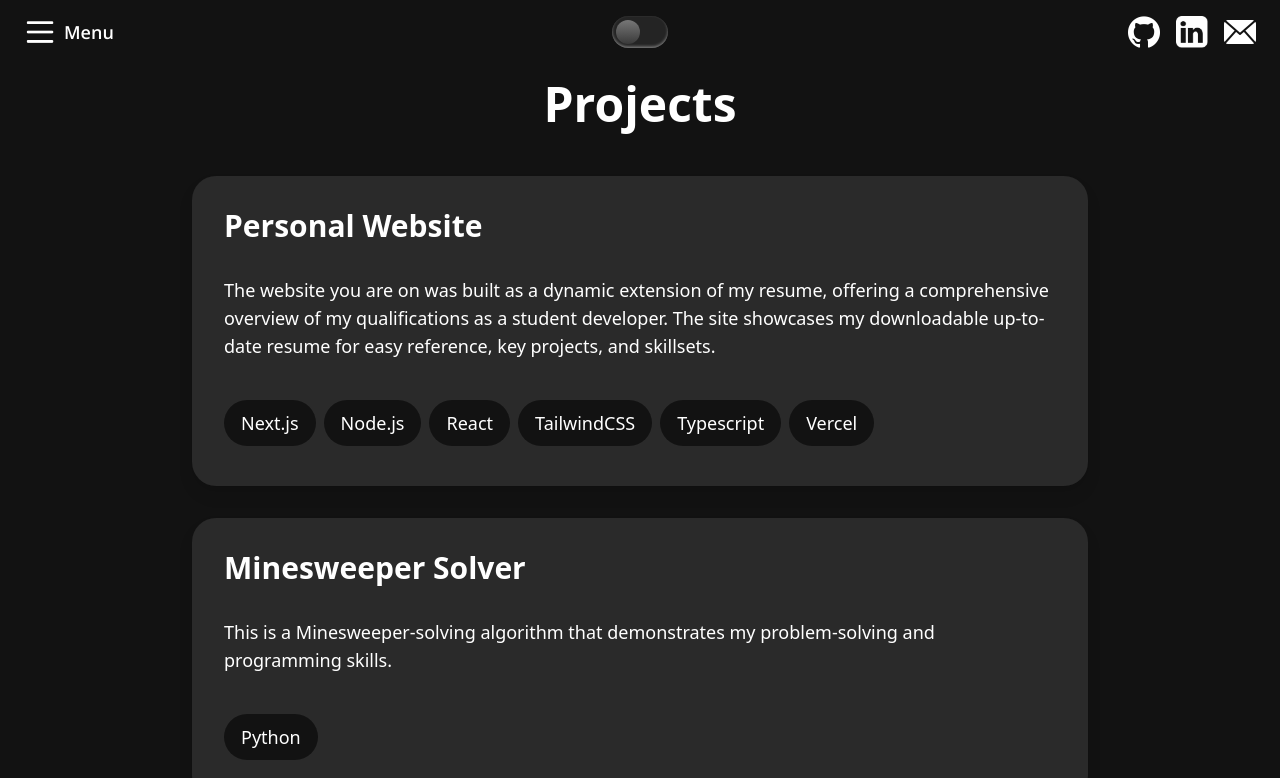
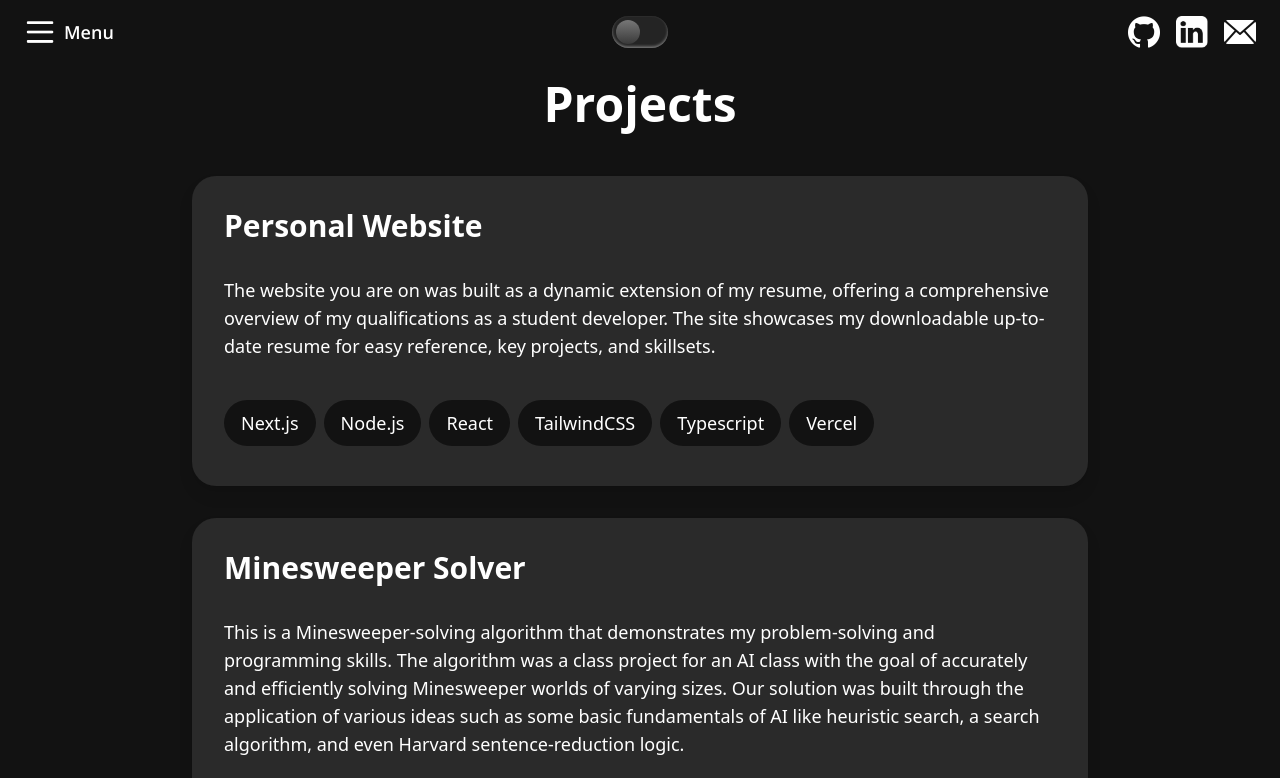
Before and after one commit to ENamja/personal-website, a Next.js app: page /projects in a window 1280 px wide. Shown: the top 778 px of the page. Built offline with nearby package versions, Linux system fonts and the light colour scheme.

Commit message:
Added to Minesweeper Solver description

```diff
--- a/app/projects/ProjectList.tsx
+++ b/app/projects/ProjectList.tsx
@@ -26,7 +26,7 @@ function ProjectList() {
       name: "Minesweeper Solver",
       link: "localhost:3000",
       description:
-        "This is a Minesweeper-solving algorithm that demonstrates my problem-solving and programming skills. ",
+        "This is a Minesweeper-solving algorithm that demonstrates my problem-solving and programming skills. The algorithm was a class project for an AI class with the goal of accurately and efficiently solving Minesweeper worlds of varying sizes. Our solution was built through the application of various ideas such as some basic fundamentals of AI like heuristic search, a search algorithm, and even Harvard sentence-reduction logic.",
       tools: ["Python"],
     },
     {
```
